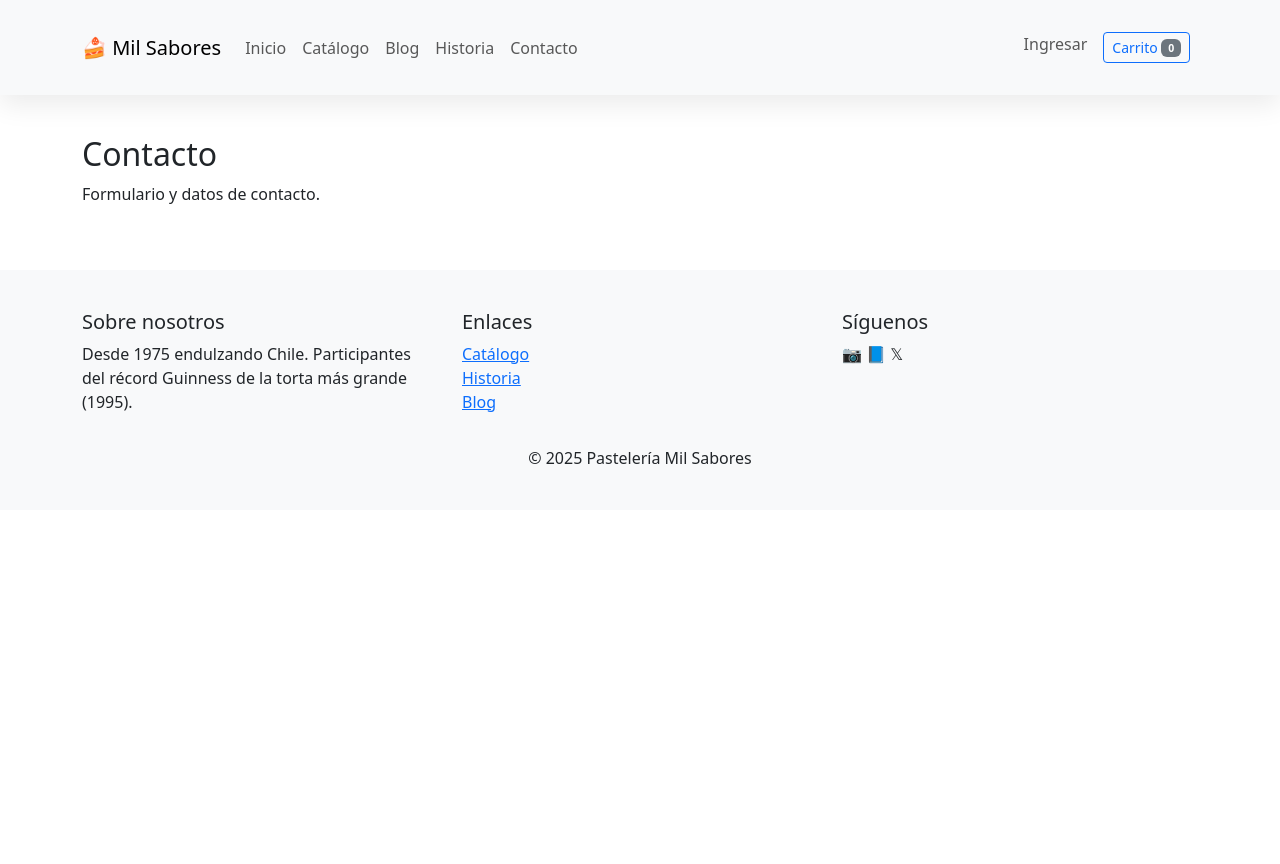
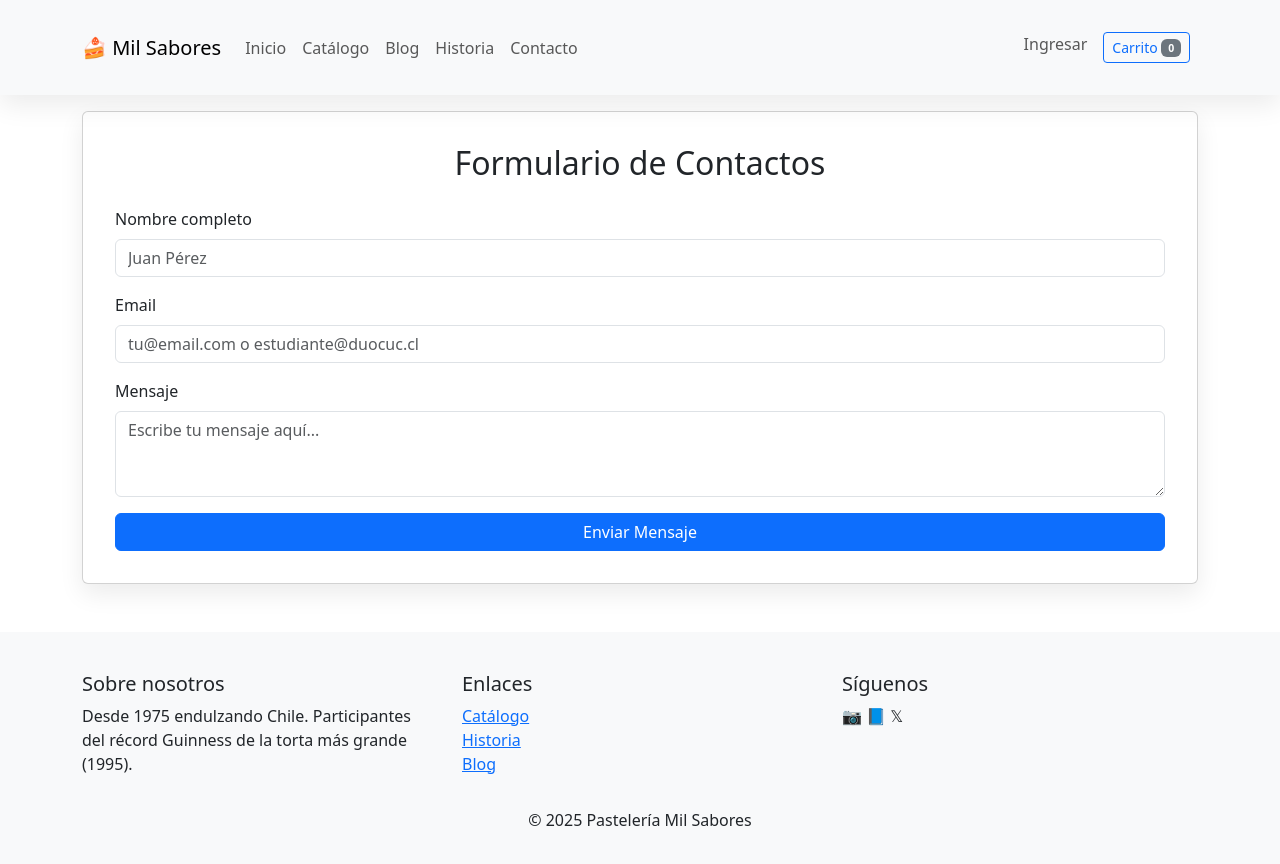
Before and after one commit to Deymon2105/pasteleria-mil-sabores-react, a React (Create React App) app: page /contacto in a window 1280 px wide. Shown: the top 864 px of the page. Before the commit the page ends 800 px from the top, so only its background shows below. Built offline with nearby package versions, Linux system fonts and the light colour scheme.

Commit message:
feat(contact): Se agrega formulario de contacto

```diff
--- a/src/pages/Contacto.js
+++ b/src/pages/Contacto.js
@@ -1,10 +1,86 @@
-import React from 'react'
+import React, { useState } from 'react';
+import { Container, Form, Button, Alert, Card } from 'react-bootstrap';
 
-export default function Contacto(){
+export default function Contacto() {
+  const [showAlert, setShowAlert] = useState(false);
+  const [formData, setFormData] = useState({
+    name: '',
+    email: '',
+    message: ''
+  });
+
+  const onSubmit = (e) => { //Funcion cuando se envia el formulario
+    e.preventDefault();
+    setShowAlert(true); // Mostrar mensaje de éxito
+    setFormData({ name: '', email: '', message: '' }); // Limpiar formulario
+    setTimeout(() => setShowAlert(false), 3000);
+  };
+
+  const handleChange = (e) => {
+    setFormData({
+      ...formData,
+      [e.target.name]: e.target.value
+    });
+  };
+
   return (
-    <div className="container my-4">
-      <h2>Contacto</h2>
-      <p>Formulario y datos de contacto.</p>
-    </div>
-  )
+    <Container className="contacto-container">
+      <Card className="contacto-card">
+        <Card.Body>
+          <h2 className="text-center mb-4">Formulario de Contactos</h2>
+          {/*Mostrar la alerta*/}
+          {showAlert && (
+            <Alert variant="success" dismissible onClose={() => setShowAlert(false)}>
+              ¡Tu mensaje ha sido enviado! Te contactaremos pronto.
+            </Alert>
+          )}
+
+          <Form onSubmit={onSubmit}>
+            {/*apartado del nombre*/}
+            <Form.Group className="mb-3" controlId="name">
+              <Form.Label>Nombre completo</Form.Label>
+              <Form.Control
+                type="text"
+                name="name"
+                placeholder="Juan Pérez"
+                value={formData.name}
+                onChange={handleChange}
+                required
+              />
+            </Form.Group>
+
+            {/*apartado del email*/}
+            <Form.Group className="mb-3" controlId="email">
+              <Form.Label>Email</Form.Label>
+              <Form.Control
+                type="email"
+                name="email"
+                placeholder="tu@email.com o estudiante@duocuc.cl"
+                value={formData.email}
+                onChange={handleChange}
+                required
+              />
+            </Form.Group>
+
+            {/*apartado del mensaje*/}
+            <Form.Group className="mb-3" controlId="message">
+              <Form.Label>Mensaje</Form.Label>
+              <Form.Control
+                as="textarea"
+                name="message"
+                rows={3}
+                placeholder="Escribe tu mensaje aquí..."
+                value={formData.message}
+                onChange={handleChange}
+                required
+              />
+            </Form.Group>
+            <Button variant="primary" type="submit" className="w-100">
+              Enviar Mensaje
+            </Button>
+          </Form>
+        </Card.Body>
+      </Card>
+    </Container>
+  );
 }
```
